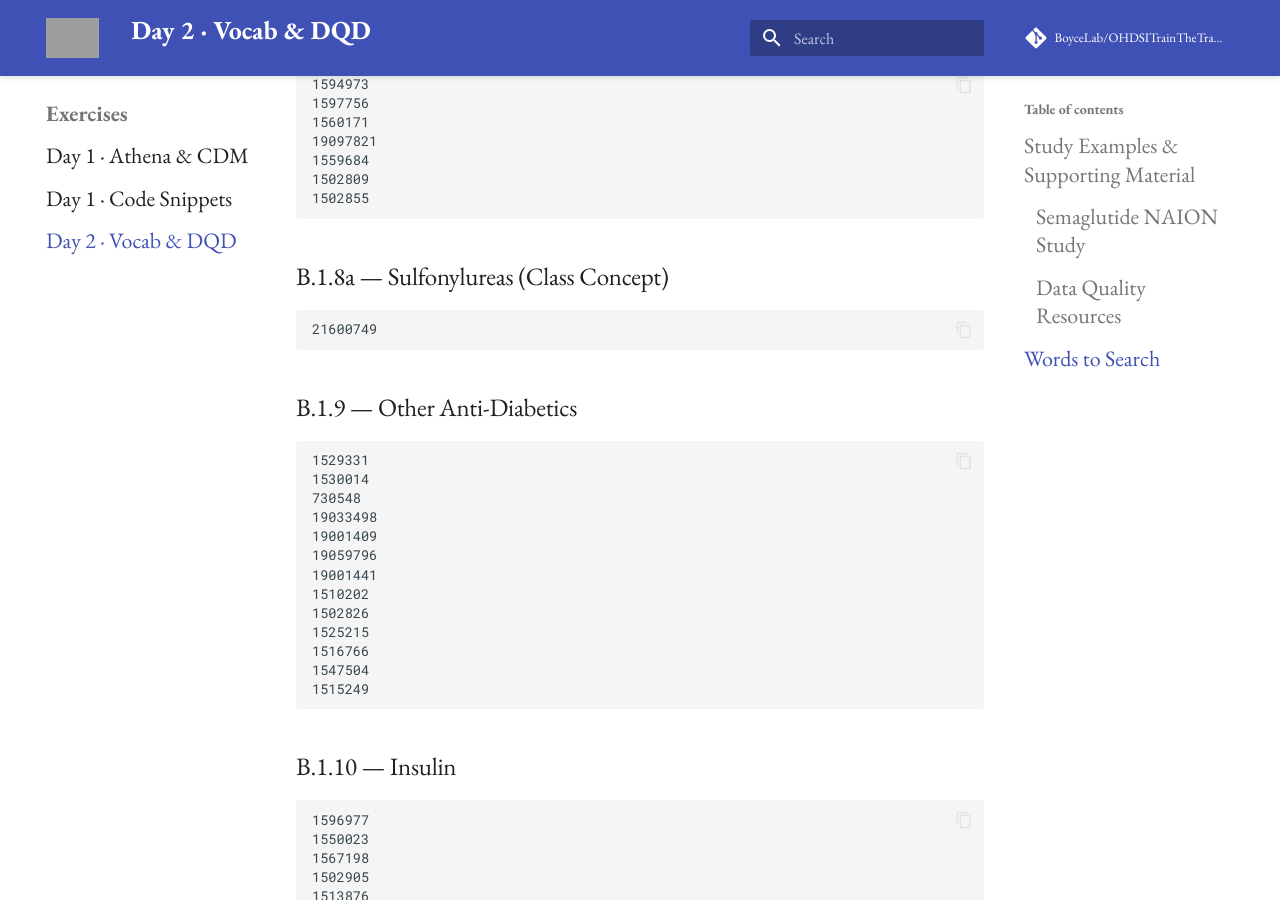
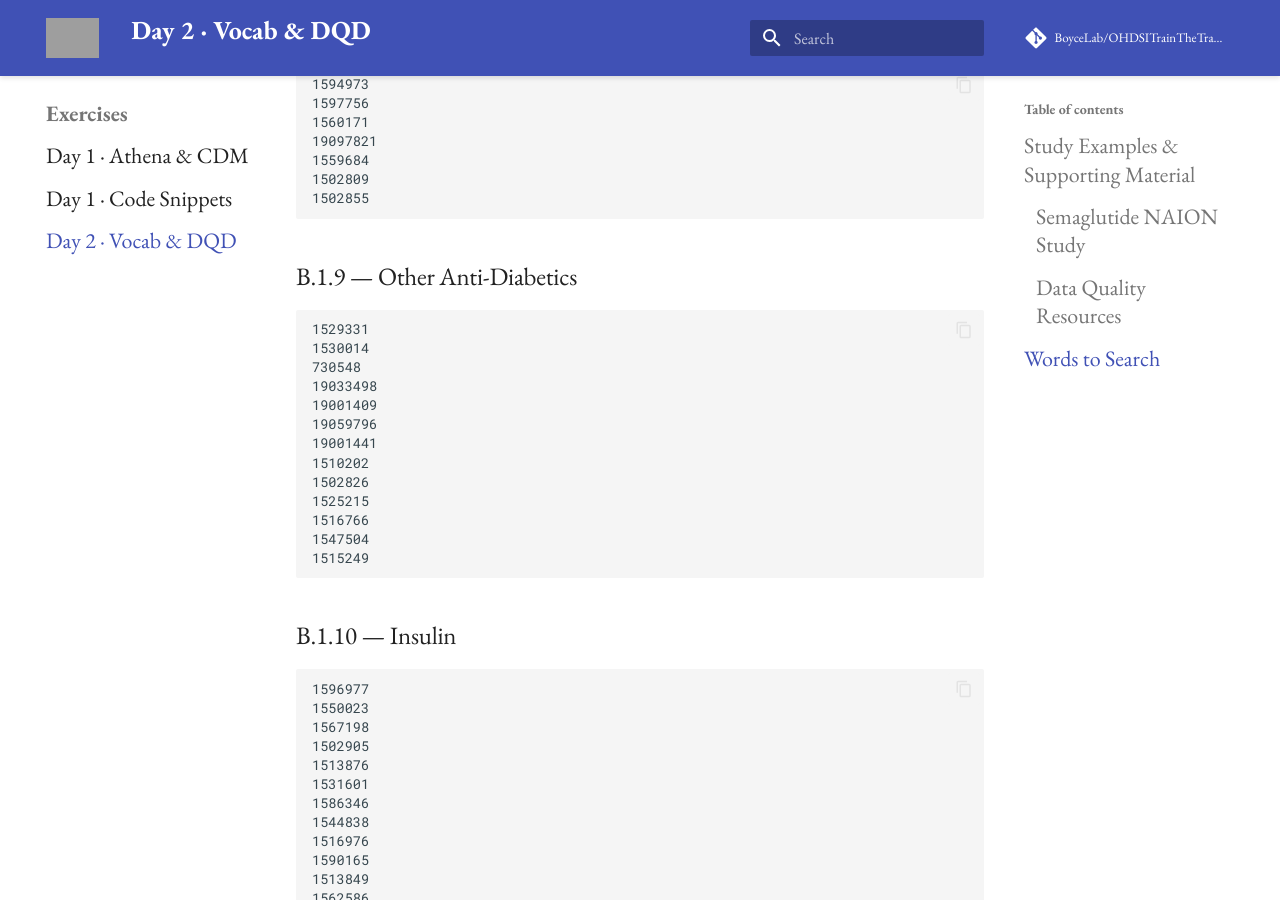
Before and after one commit to BoyceLab/OHDSITrainTheTrainer-6WK, an MkDocs documentation site: the page built from docs/exercises/day-02-vocab-dqd.md, in a window 1280 px wide and 900 px high, scrolled down 5162 px. Built offline with MkDocs 1.6.1 and Material for MkDocs 9.7.7, drawn with Linux system fonts in a browser that asks for light colours; comment, search, counter and statistics services are not loaded; grey boxes are pictures that could not be loaded.

Commit message:
Update day-02-vocab-dqd.md

````diff
--- a/docs/exercises/day-02-vocab-dqd.md
+++ b/docs/exercises/day-02-vocab-dqd.md
@@ -253,12 +253,6 @@ ORDER BY exposure_count DESC;
 1502855
 ```
 
-## B.1.8a — Sulfonylureas (Class Concept)
-
-```
-21600749
-```
-
 ## B.1.9 — Other Anti-Diabetics
 
 ```
````
